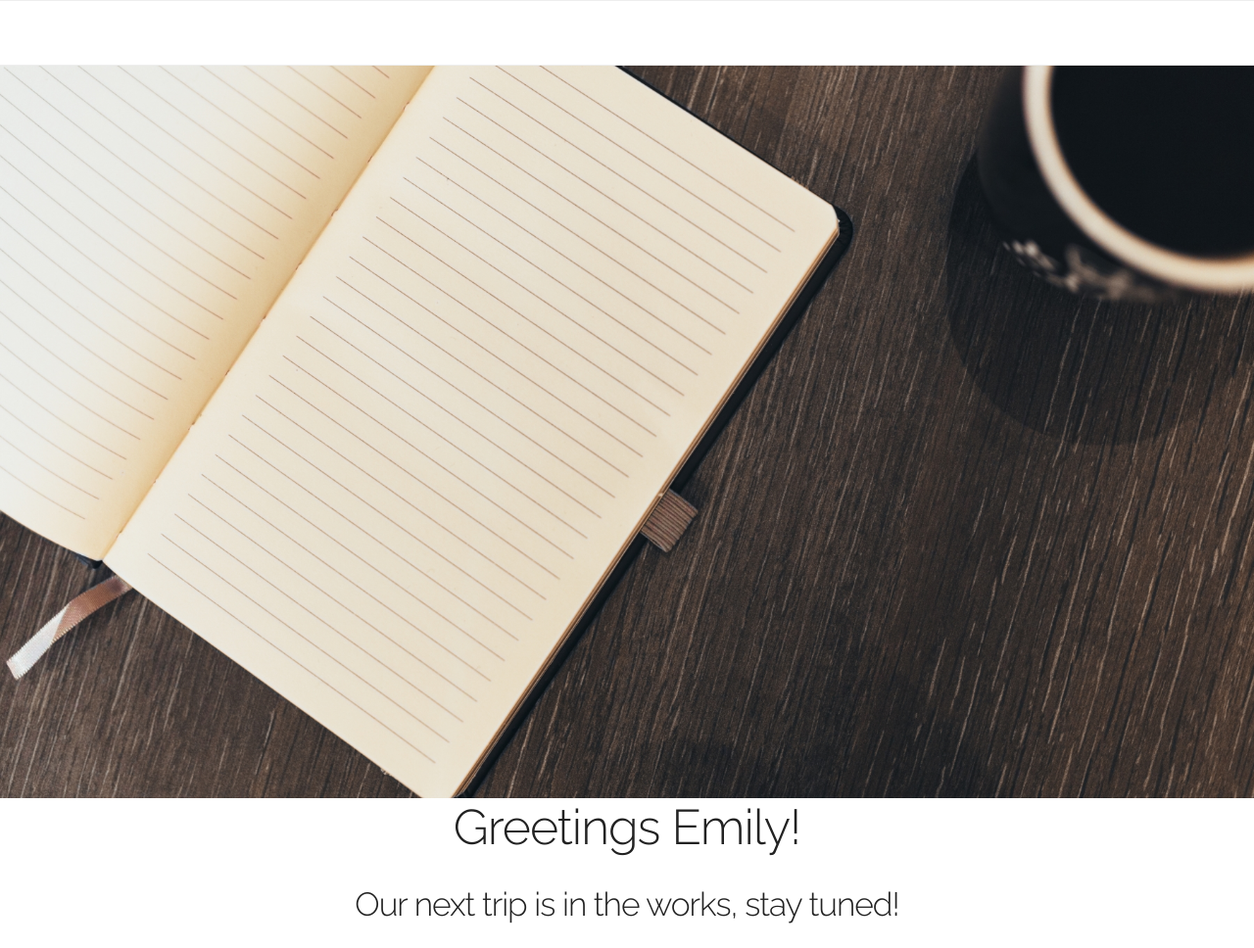
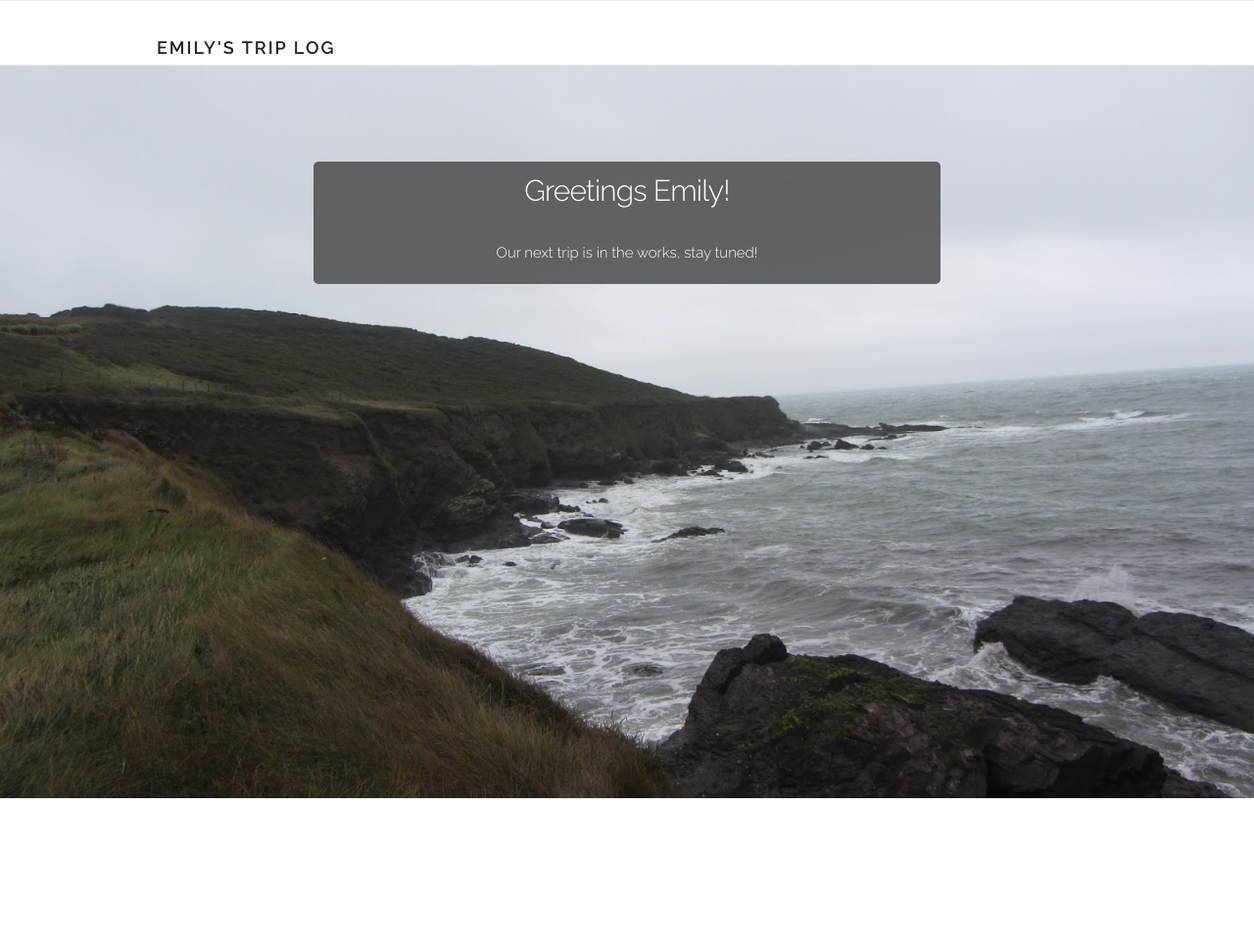
Before and after one commit to scgodbold/website, a Flask app: page /ef/test in a window 1280 px wide. Shown: the whole page at 98% size. After the commit the page ends 815 px from the top, so only its background shows below. Run offline with Flask 2, Linux system fonts and the light colour scheme; parts of the project's set-up code (start-up, migrations or seed data) failed here and were passed over; some libraries are stand-ins or nearby versions.

Commit message:
Updated the holder page for countdowns

```diff
--- a/app/static/css/ef/ef.css
+++ b/app/static/css/ef/ef.css
@@ -36,7 +36,6 @@
 #header {
     margin-top: 6.5rem;
     height: 750px;
-    background-image: url('/static/imgs/cover.jpg');
     background-size: cover;
     background-position: bottom;
     background-repeat: no-repeat;
--- /dev/null
+++ b/app/static/css/ef/holder.css
@@ -0,0 +1,15 @@
+#countdown-box {
+    margin-top: 10rem;
+    margin-bottom: 10rem;
+    background-color: rgba(77,77,77,0.85);
+    border-radius: 5px;
+    width: 50%;
+}
+#cd-title {
+    text-align: center;
+    color: white;
+    padding-top: 1rem;
+}
+.hide {
+    display: none;
+}
--- a/app/templates/ef/countdown.html
+++ b/app/templates/ef/countdown.html
@@ -74,7 +74,7 @@ Trip Log
 {% endblock %}
 
 {% block js %}
-    <script src='/static/bower_components/jquery/dist/jquery.min.js'></script>
+<script src='/static/bower_components/jquery/dist/jquery.min.js'></script>
     <script src='/static/bower_components/jquery.countdown/dist/jquery.countdown.min.js'></script>
 
     <script>
--- a/app/templates/ef/holder.html
+++ b/app/templates/ef/holder.html
@@ -1,18 +1,43 @@
 {% extends 'ef/base.html' %}
 
 {% block title %}
-scgodbold // Greetings Emily
+Trip Log
 {% endblock %}
 
-{% block head %}
-<link href='/static/css/emily-holder.css' rel='stylesheet'>
+{% block css %}
+    <link rel='stylesheet' href='{{ url_for('static', filename='css/ef/holder.css') }}'>
+    <!-- I am lazy, overrider the ef.css cover -->
+    <style>
+    #header {
+        background-image: url('/static/imgs/ef/holder.jpg');
+        background-position: 50% 50%;
+    }
+    </style>
+{% endblock %}
+
+{% block header_content %}
+    <div class='container' id='countdown-box'>
+        <h4 id='cd-title'>Greetings Emily!</h4>
+        <h6 id='cd-title'>Our next trip is in the works, stay tuned!</h6>
+        </div>
+    </div>
+{% endblock %}
+
+{% block nav_bar %}
+    <li class='navbar-item'>
+        <a class='navbar-link' href='#intro' id='name'><strong>Emily's Trip Log</strong></a>
+    </li>
+    <div class='hide'>
+    <div id='hide-nav'>
+        <li class='navbar-item'>
+            <a class='navbar-link' href='#prev'>Past Trips</a>
+        </li>
+        <li class='navbar-item'>
+            <a class='navbar-link' href='#dist'>Distance Traveled</a>
+        </li>
+    </div>
+    </div>
 {% endblock %}
 
 {% block content %}
-	<div id='headbox' class='jumbotron'>
-		<div class='page-header'>
-			<h1 style='text-align: center'>Greetings Emily!</h1>
-			<h2 style='text-align: center'><small>Our next trip is in the works, stay tuned!</small></h2>
-		</div>
-	</div>
 {% endblock %}
```
Also changed, not shown: app/static/imgs/ef/holder.jpg (added).
